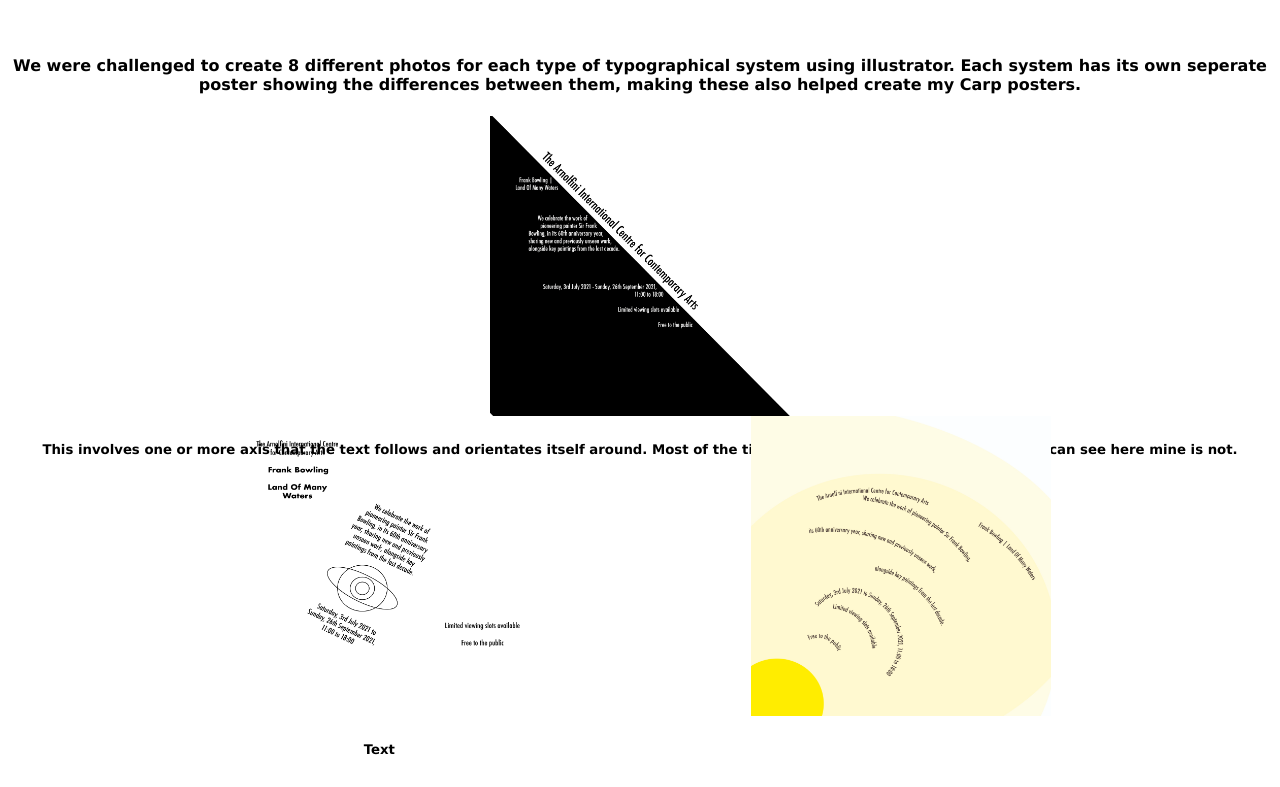
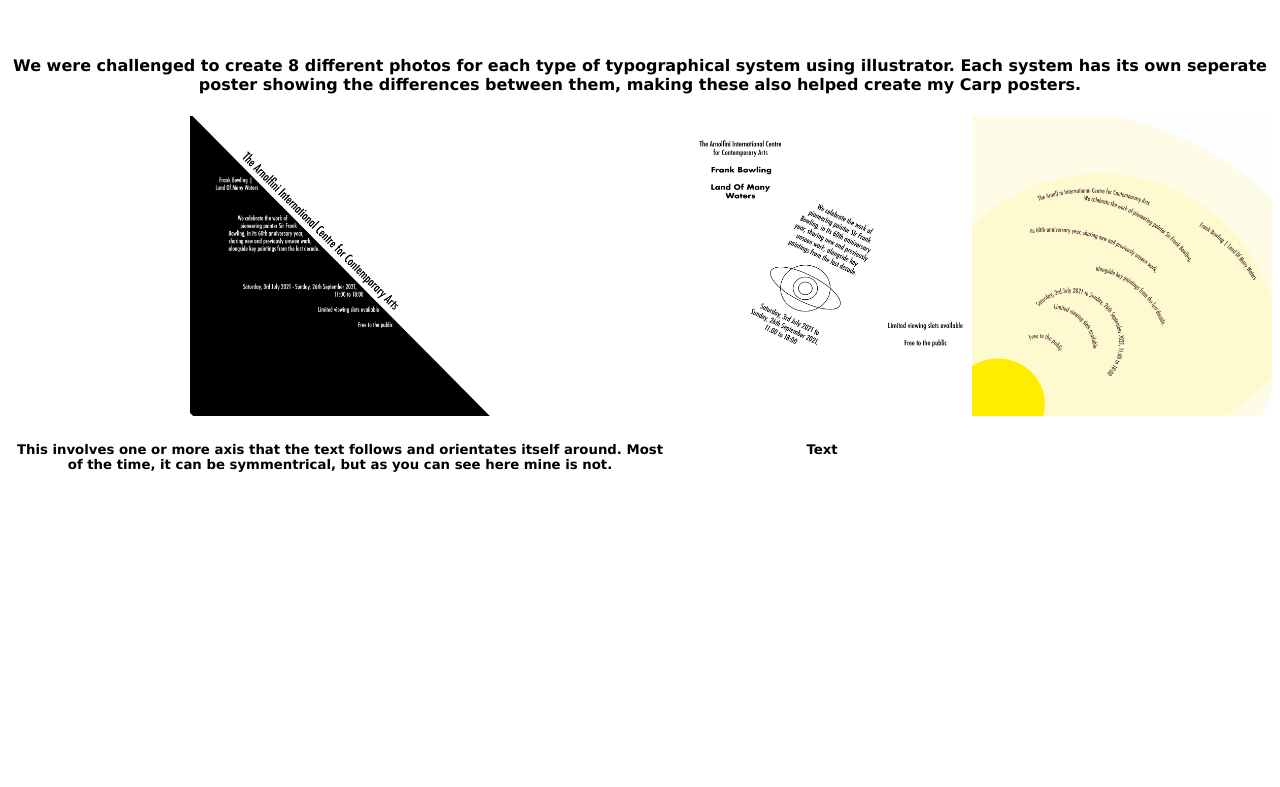
Before and after one commit to Dylanos03/Design-Fundamentals-web, a plain HTML site: page index.html in a window 1280 px wide. Shown: the part 2567-3354 px from the top of the page. After the commit the page ends 3054 px from the top, so only its background shows below. Drawn offline with Linux system fonts and the light colour scheme; a web font is replaced by a local one.

Commit message:
Update styles.css

```diff
--- a/styles.css
+++ b/styles.css
@@ -96,11 +96,11 @@ h1 {
 
 .TypeRow {
     display: flex;
-    flex-wrap: wrap;
-    justify-content: space-evenly;
 }
 
 .axial {
+
+    background-color: white;
     height: 300px;
     flex: 1 1 auto;
 }
```
